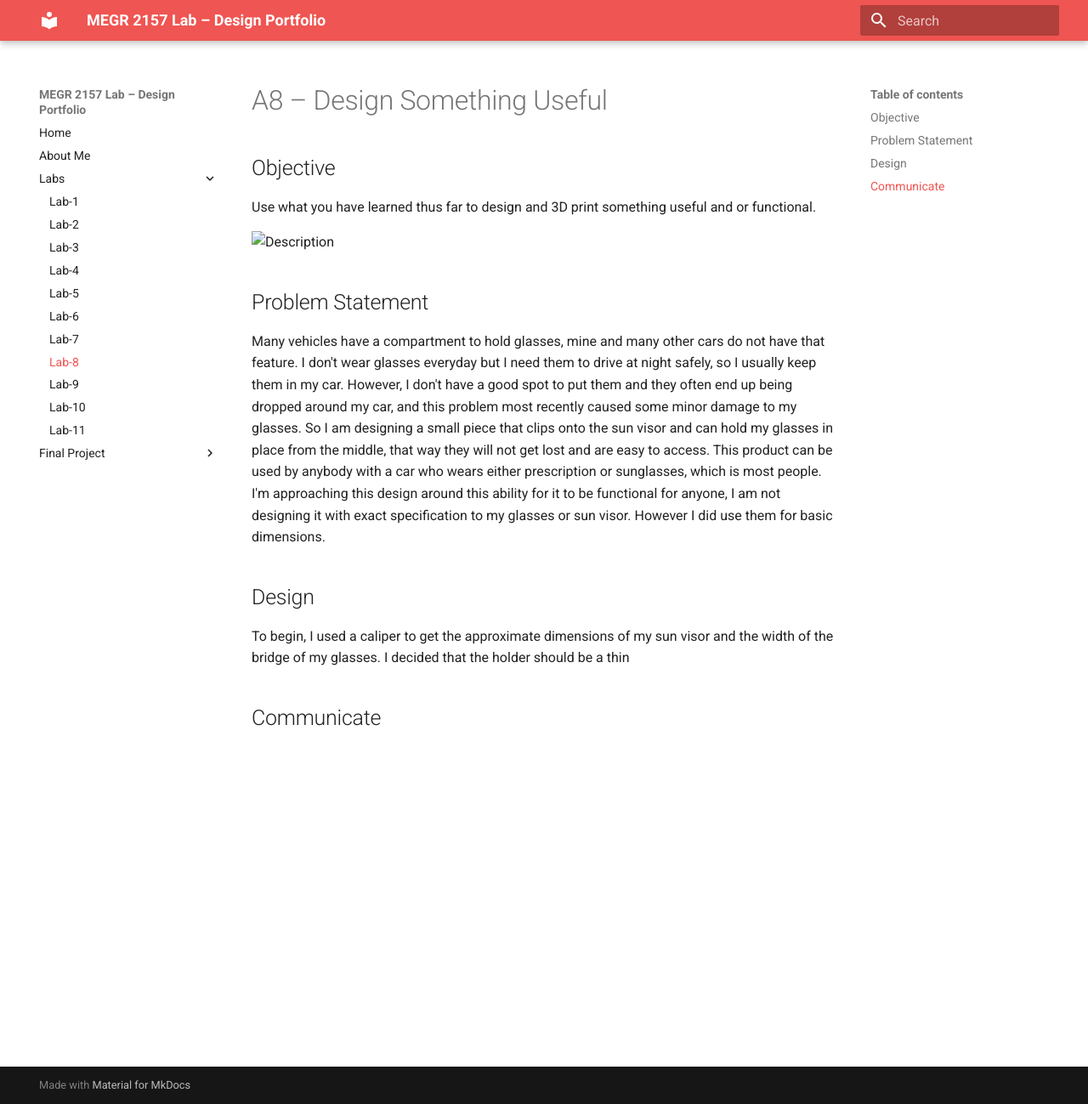
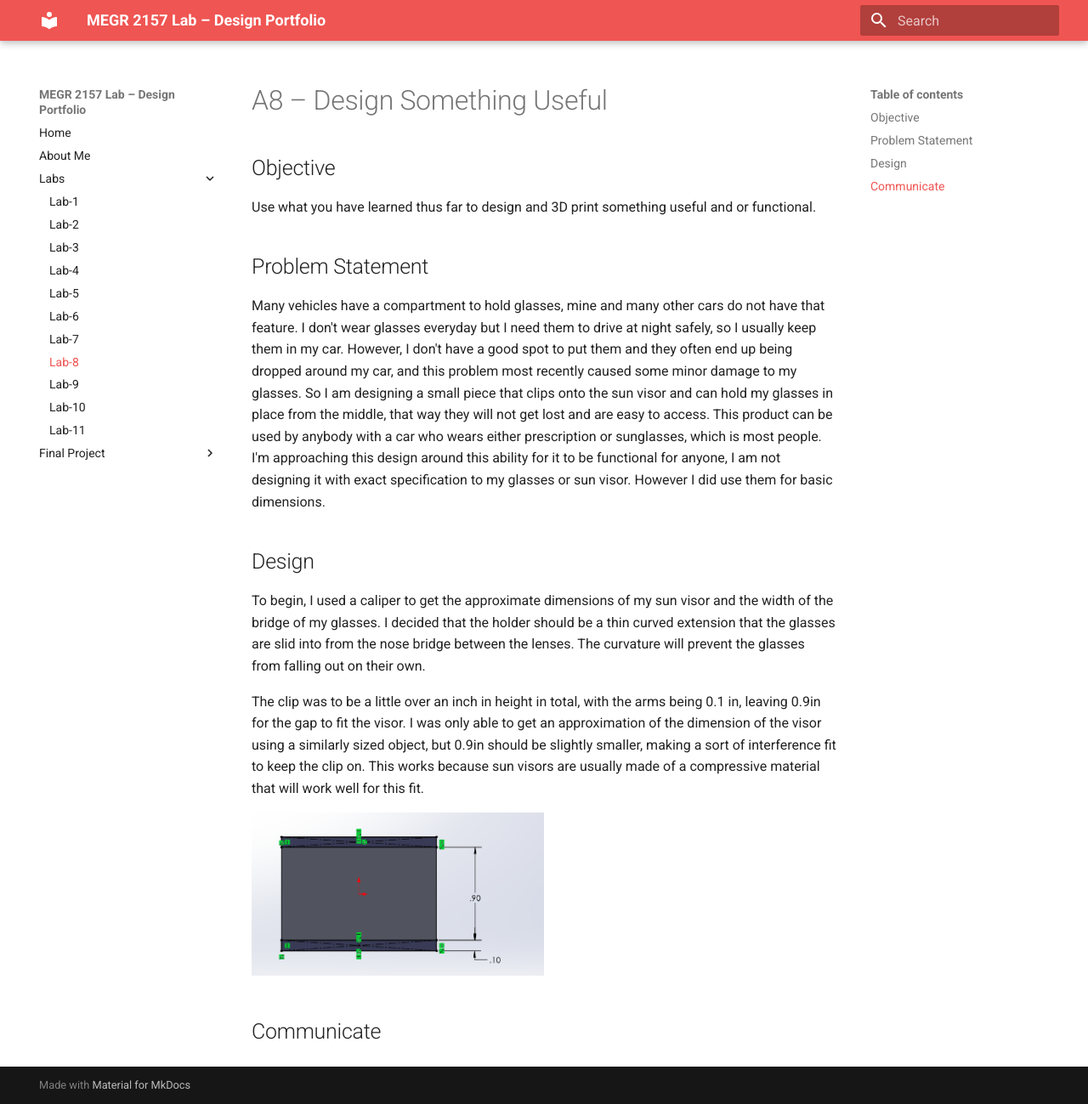
Before and after one commit to jwelch37/Jack-Welch-Portfolio, an MkDocs documentation site: the page built from docs/Labs/L08/index.md, in a window 1280 px wide and 1299 px high. Shown: the whole window at 85% size. Built offline with MkDocs 1.6.1 and Material for MkDocs 9.7.7, drawn with Linux system fonts in a browser that asks for light colours.

Commit message:
Enhance index.md with images and design details
Added images and refined design description for clarity.

```diff
--- a/docs/Labs/L08/index.md
+++ b/docs/Labs/L08/index.md
@@ -3,7 +3,6 @@
 ## Objective
 Use what you have learned thus far to design and 3D print something useful and or functional.
 
-<img src="1000001448.jpg" width="50%" alt="Description">
 
 ## Problem Statement
 
@@ -12,7 +11,11 @@ Many vehicles have a compartment to hold glasses, mine and many other cars do no
 
 ## Design
 
-To begin, I used a caliper to get the approximate dimensions of my sun visor and the width of the bridge of my glasses. I decided that the holder should be a thin
+To begin, I used a caliper to get the approximate dimensions of my sun visor and the width of the bridge of my glasses. I decided that the holder should be a thin curved extension that the glasses are slid into from the nose bridge between the lenses. The curvature will prevent the glasses from falling out on their own.
+
+The clip was to be a little over an inch in height in total, with the arms being 0.1 in, leaving 0.9in for the gap to fit the visor. I was only able to get an approximation of the dimension of the visor using a similarly sized object, but 0.9in should be slightly smaller, making a sort of interference fit to keep the clip on. This works because sun visors are usually made of a compressive material that will work well for this fit.
+
+<img src="base.png" width="50%" alt="Description">
 
 
 ## Communicate
```
